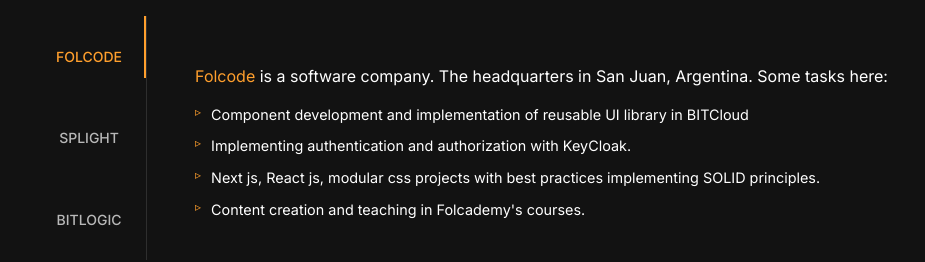
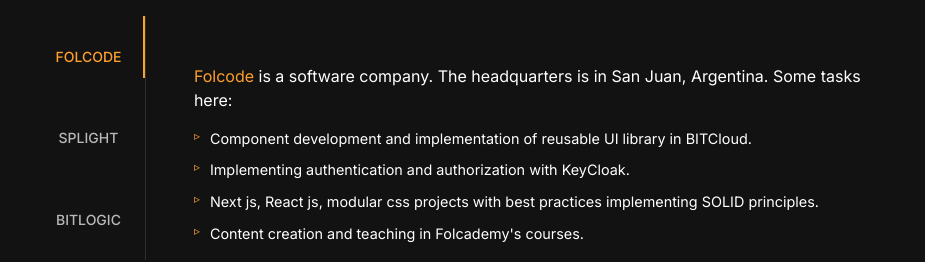
Before and after one commit to claudioacevedo25/portfolio, a Next.js app: page /experience in a window 1280 px wide. Shown: the part 213-475 px from the top of the page, without its empty margins (160-1085 px from the left). Built offline with nearby package versions, Linux system fonts and the light colour scheme.

Commit message:
add translations in experience page

```diff
--- a/components/atoms/selectLang/selectLang.module.css
+++ b/components/atoms/selectLang/selectLang.module.css
@@ -2,7 +2,7 @@
   display: flex;
   border-radius: 1.25rem;
   padding: 1px 0.75rem;
-  border: 0.5px solid;
+  border: 0.15rem solid;
 }
 
 .langButton {
--- a/components/modules/about/about.component.tsx
+++ b/components/modules/about/about.component.tsx
@@ -5,10 +5,9 @@
 import { useTheme } from '@mui/material'
 import { ABOUT_ME, SKILLS } from 'constants/content'
 import { MOTION_PROPS } from 'constants/motion'
-import { messages } from './about.messages'
 import styles from './about.module.css'
 
-const { content } = ABOUT_ME
+const { title, content } = ABOUT_ME
 
 export const About = () => {
   const { palette } = useTheme()
@@ -20,7 +19,7 @@
     <section className={styles.container} style={customStyles}>
       <div className={styles.content}>
         <motion.h1 className={styles.title} {...MOTION_PROPS} animate={{ opacity: 1, scale: 1 }}>
-          {intl.formatMessage(messages.title)}
+          {intl.formatMessage(title)}
         </motion.h1>
         {content.map(({ id, content }) => (
           <motion.p
--- a/components/modules/experience/components/contentPanel/contentPanel.component.tsx
+++ b/components/modules/experience/components/contentPanel/contentPanel.component.tsx
@@ -1,18 +1,25 @@
 import { CSSProperties } from 'react'
+import { useIntl } from 'react-intl'
 import { motion } from 'framer-motion'
 import { useTheme } from '@mui/material'
 import { MOTION_PROPS } from 'constants/motion'
 import styles from './contentPanel.module.css'
 
+type Message = {
+  id: string
+  defaultMessage: string
+}
+
 type Props = {
-  title: string
+  title: Message
   company: string
   url: string
-  actions: { id: number; description: string }[]
+  actions: { id: number; description: Message }[]
 }
 
 export const ContentPanel = ({ title, actions, company, url }: Props) => {
   const { palette } = useTheme()
+  const intl = useIntl()
   const customStyles = {
     '--anchorColor': palette.primary.main,
     '--listStyle': palette.primary.main,
@@ -23,7 +30,7 @@
         <a href={url} target="_blank">
           {company}
         </a>
-        {title}
+        {intl.formatMessage(title)}
       </motion.p>
       <ul className={styles.actions}>
         {actions.map(({ description, id }) => (
@@ -32,7 +39,7 @@
             className={styles.items}
             {...MOTION_PROPS}
             transition={{ duration: 0.4 + id }}>
-            {description}
+            {intl.formatMessage(description)}
           </motion.li>
         ))}
       </ul>
--- a/components/modules/experience/experience.component.tsx
+++ b/components/modules/experience/experience.component.tsx
@@ -1,4 +1,5 @@
 import { motion } from 'framer-motion'
+import { useIntl } from 'react-intl'
 import { ExperienceTabs } from './components/tabs'
 import { EXPERIENCE } from 'constants/content'
 import { MOTION_PROPS } from 'constants/motion'
@@ -6,16 +7,19 @@
 
 const { title, subtitle } = EXPERIENCE
 
-export const Experience = () => (
+export const Experience = () => {
+  const intl = useIntl()
+  return (
     <section className={styles.container}>
       <motion.h1 className={styles.title} {...MOTION_PROPS} animate={{ opacity: 1, scale: 1 }}>
-      {title}
+        {intl.formatMessage(title)}
       </motion.h1>
       <motion.p className={styles.subtitle} {...MOTION_PROPS} transition={{ duration: 0.65 }}>
-      {subtitle}
+        {intl.formatMessage(subtitle)}
       </motion.p>
       <motion.div className={styles.tabContent} {...MOTION_PROPS} transition={{ duration: 0.7 }}>
         <ExperienceTabs />
       </motion.div>
     </section>
   )
+}
--- /dev/null
+++ b/components/modules/experience/experience.messages.ts
@@ -0,0 +1,87 @@
+export const EXPERIENCE_MSN = {
+  title: {
+    id: 'experience.title',
+    defaultMessage: 'Experience',
+  },
+  subtitle: {
+    id: 'experience.subtitle',
+    defaultMessage:
+      'Discover my recent professional journey in this section where I showcase my work experiences and achievements.',
+  },
+  tasks: {
+    folcode: {
+      title: {
+        id: 'experience.tasks.folcode.title',
+        defaultMessage:
+          ' is a software company. The headquarters in San Juan, Argentina. Some tasks here: ',
+      },
+      one: {
+        id: 'experience.tasks.folcode.one',
+        defaultMessage:
+          'Component development and implementation of reusable UI library in BITCloud.',
+      },
+      two: {
+        id: 'experience.tasks.folcode.two',
+        defaultMessage: 'Implementing authentication and authorization with KeyCloak.',
+      },
+      tree: {
+        id: 'experience.tasks.folcode.tree',
+        defaultMessage:
+          'Next js, React js, modular css projects with best practices implementing SOLID principles.',
+      },
+      four: {
+        id: 'experience.tasks.folcode.four',
+        defaultMessage: "Content creation  and teaching in Folcademy's courses.",
+      },
+    },
+    splight: {
+      title: {
+        id: 'experience.tasks.splight.title',
+        defaultMessage:
+          ' is an artificial intelligence company striving to achieve sustainability through technological innovation. Some tasks here:',
+      },
+      one: {
+        id: 'experience.tasks.splight.one',
+        defaultMessage:
+          'Platform development based on data obtained from artificial intelligence and machine learning.',
+      },
+      two: {
+        id: 'experience.tasks.splight.two',
+        defaultMessage: 'Development of a library of reusable UI components in NPM with React Js.',
+      },
+      tree: {
+        id: 'experience.tasks.splight.tree',
+        defaultMessage: 'Implementing authentication and authorization with Auth0.',
+      },
+      four: {
+        id: 'experience.tasks.splight.four',
+        defaultMessage:
+          'Implementing web sockets to display statistical graphics consuming data from different sensors.',
+      },
+    },
+    bitlogic: {
+      title: {
+        id: 'experience.tasks.bitlogic.title',
+        defaultMessage:
+          ' is a software company. The headquarters in Córdoba, Argentina. Some tasks here:',
+      },
+      one: {
+        id: 'experience.tasks.bitlogic.one',
+        defaultMessage:
+          'Development and implementation of a Q&A section applied to sports science. ',
+      },
+      two: {
+        id: 'experience.tasks.bitlogic.two',
+        defaultMessage: 'Authentication and authorization with Auth0.',
+      },
+      tree: {
+        id: 'experience.tasks.bitlogic.tree',
+        defaultMessage: 'General SEO improvements.',
+      },
+      four: {
+        id: 'experience.tasks.bitlogic.four',
+        defaultMessage: 'Implementing testing with TDD y BDD',
+      },
+    },
+  },
+}
--- a/components/molecules/header/header.component.tsx
+++ b/components/molecules/header/header.component.tsx
@@ -34,8 +34,8 @@
         </motion.div>
       </Link>
       <motion.div {...motionProps} transition={{ duration: 0.4 }} className={styles.selectors}>
+        <ThemeSwitch onClick={toggleColorMode} />
         <SelectLang onClick={toggleLanguage} selectedLang={language} />
-        <ThemeSwitch onClick={toggleColorMode} />
       </motion.div>
     </div>
   )
--- a/components/molecules/header/header.module.css
+++ b/components/molecules/header/header.module.css
@@ -28,6 +28,9 @@
   .sections {
     flex-direction: row;
   }
+  .selectors {
+    gap: 1rem;
+  }
 }
 
 @media (min-width: 1080px) {
--- a/constants/content.ts
+++ b/constants/content.ts
@@ -1,6 +1,8 @@
 import { messages } from 'components/modules/about/about.messages'
+import { EXPERIENCE_MSN } from 'components/modules/experience/experience.messages'
 
 const ABOUT_ME = {
+  title: messages.title,
   content: [
     {
       id: 0.1,
@@ -49,8 +51,8 @@
 ]
 
 const EXPERIENCE = {
-  title: `Experience`,
-  subtitle: `Discover my recent professional journey in this section where I showcase my work experiences and achievements.`,
+  title: EXPERIENCE_MSN.title,
+  subtitle: EXPERIENCE_MSN.subtitle,
   companies: [
     {
       id: 0,
@@ -70,23 +72,23 @@
       id: 0,
       company: 'Folcode',
       url: 'https://folcode.com/',
-      title: ` is a software company. The headquarters in San Juan, Argentina. Some tasks here: `,
+      title: EXPERIENCE_MSN.tasks.folcode.title,
       actions: [
         {
           id: 0.1,
-          description: `Component development and implementation of reusable UI library in BITCloud`,
+          description: EXPERIENCE_MSN.tasks.folcode.one,
         },
         {
           id: 0.2,
-          description: `Implementing authentication and authorization with KeyCloak.`,
+          description: EXPERIENCE_MSN.tasks.folcode.two,
         },
         {
           id: 0.3,
-          description: `Next js, React js, modular css projects with best practices implementing SOLID principles.`,
+          description: EXPERIENCE_MSN.tasks.folcode.tree,
         },
         {
           id: 0.4,
-          description: `Content creation and teaching in Folcademy's courses.`,
+          description: EXPERIENCE_MSN.tasks.folcode.four,
         },
       ],
     },
@@ -94,19 +96,23 @@
       id: 1,
       company: 'Splight',
       url: 'https://www.splight-ai.com/',
-      title: ` is an artificial intelligence company striving to achieve sustainability through technological innovation. Some tasks here:`,
+      title: EXPERIENCE_MSN.tasks.splight.title,
       actions: [
         {
           id: 0.1,
-          description: `Platform development based on data obtained from artificial intelligence and machine learning.`,
+          description: EXPERIENCE_MSN.tasks.splight.one,
         },
         {
           id: 0.2,
-          description: `Development of a library of reusable UI components in NPM with React Js.`,
+          description: EXPERIENCE_MSN.tasks.splight.two,
         },
         {
           id: 0.3,
-          description: `Implementing authentication and authorization with Auth0.`,
+          description: EXPERIENCE_MSN.tasks.splight.tree,
+        },
+        {
+          id: 0.4,
+          description: EXPERIENCE_MSN.tasks.splight.four,
         },
       ],
     },
@@ -114,19 +120,23 @@
       id: 2,
       company: 'Bitlogic',
       url: 'https://www.bitlogic.io/',
-      title: ` is a software company. The headquarters in Córdoba, Argentina. Some tasks here:`,
+      title: EXPERIENCE_MSN.tasks.bitlogic.title,
       actions: [
         {
           id: 0.1,
-          description: `Development and implementation of a Q&A section applied to sports science. .`,
+          description: EXPERIENCE_MSN.tasks.bitlogic.one,
         },
         {
           id: 0.2,
-          description: `Authentication and authorization with Auth0.`,
+          description: EXPERIENCE_MSN.tasks.bitlogic.two,
         },
         {
           id: 0.3,
-          description: `General SEO improvements.`,
+          description: EXPERIENCE_MSN.tasks.bitlogic.tree,
+        },
+        {
+          id: 0.4,
+          description: EXPERIENCE_MSN.tasks.bitlogic.four,
         },
       ],
     },
--- a/translations/en.json
+++ b/translations/en.json
@@ -13,5 +13,23 @@
   "about.description.first": "Hello! I'm Maximiliano, a software developer with a passion for creating innovative solutions for the internet. My journey in software development began in 2018, when I discovered my love for crafting websites. Since then, I have honed my skills in HTML, CSS, and JavaScript, and have had the opportunity to work with some of the biggest software companies and corporations, where I have contributed to the creation of accessible and inclusive digital products.",
   "about.description.second": "I continuously improve my skills and stay current with latest technologies to create user-centered digital solutions that are high-quality, reliable and meet client needs. I aim to create impactful and functional digital experiences.",
   "about.description.third": "In addition to my professional experience, I am also a mentor and teacher, having participated in the creation of a comprehensive course on Next.js, API Rest, React.js, and Material UI. I am always seeking opportunities to share my knowledge and help others grow in their careers.",
-  "about.description.fourth": " Here are a few technologies I’ve been working with recently:"
+  "about.description.fourth": " Here are a few technologies I’ve been working with recently:",
+
+  "experience.title": "Experience",
+  "experience.subtitle": "Discover my recent professional journey in this section where I showcase my work experiences and achievements.",
+  "experience.tasks.folcode.title": " is a software company. The headquarters is in San Juan, Argentina. Some tasks here:",
+  "experience.tasks.folcode.one": "Component development and implementation of reusable UI library in BITCloud.",
+  "experience.tasks.folcode.two": "Implementing authentication and authorization with KeyCloak.",
+  "experience.tasks.folcode.tree": "Next js, React js, modular css projects with best practices implementing SOLID principles.",
+  "experience.tasks.folcode.four": "Content creation and teaching in Folcademy's courses.",
+  "experience.tasks.splight.title": " is an artificial intelligence company striving to achieve sustainability through technological innovation. Some tasks here:",
+  "experience.tasks.splight.one": "Platform development based on data obtained from artificial intelligence and machine learning.",
+  "experience.tasks.splight.two": "Development of a library of reusable UI components in NPM with React Js.",
+  "experience.tasks.splight.tree": "Implementing authentication and authorization with Auth0.",
+  "experience.tasks.splight.four": "Implementing web sockets to display statistical graphics consuming data from different sensors.",
+  "experience.tasks.bitlogic.title": " is a software company. The headquarters is in Córdoba, Argentina. Some tasks here:",
+  "experience.tasks.bitlogic.one": "Development and implementation of a Q&A section applied to sports science.",
+  "experience.tasks.bitlogic.two": "Authentication and authorization with Auth0.",
+  "experience.tasks.bitlogic.tree": "General SEO improvements.",
+  "experience.tasks.bitlogic.four": "Implementing testing with TDD and BDD."
 }
```
Also changed, not shown: translations/es.json (+19 -1 lines). Lines whose indentation alone changed are shown as unchanged.
